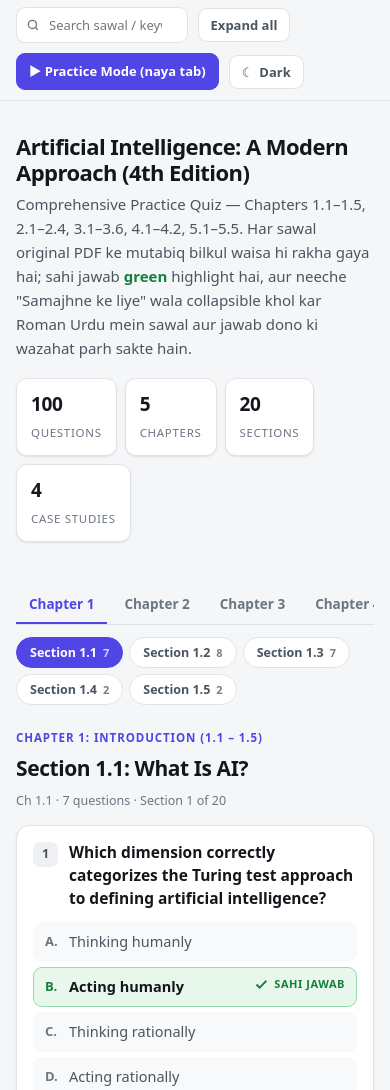
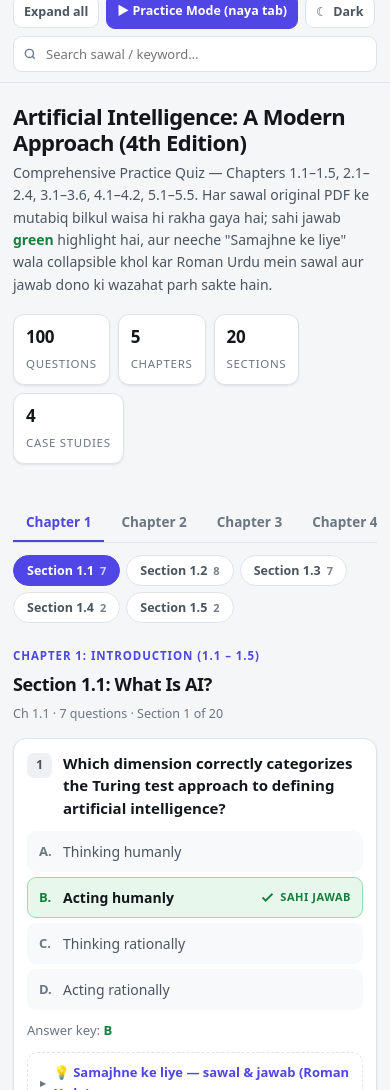
Before and after one commit to AlqamaShuja/ai-quiz-practice, a plain HTML site: page index.html in a window 390 px wide. Shown: the part 56-1146 px from the top of the page. Drawn offline with Linux system fonts and the light colour scheme.

Commit message:
mobile responsive polish

```diff
--- a/index.html
+++ b/index.html
@@ -172,6 +172,26 @@ details.exp > summary:hover{color:var(--tx)}
 code{font-family:var(--mono);font-size:.9em;background:var(--chip);padding:1px 5px;border-radius:5px;color:var(--tx)}
 .nores{padding:30px;text-align:center;color:var(--tx3);font-size:14px;display:none}
 footer{margin-top:40px;padding-top:18px;border-top:1px solid var(--bd);color:var(--tx3);font-size:12.5px}
+/* ---------- mobile ---------- */
+@media (max-width:620px){
+  .wrap{padding:0 13px 70px}
+  .top-in{padding-left:13px;padding-right:13px;gap:7px}
+  .brand p{display:none}
+  .btn{padding:7px 10px;font-size:12.5px}
+  .search input{width:100%;max-width:none}
+  .search{flex:1 1 100%;order:5}
+  .hero{padding:20px 0 4px}
+  .hero .sub{font-size:14px}
+  .stat{padding:8px 12px}
+  .stat b{font-size:17px}
+  .sechead h4{font-size:18px}
+  .q{padding:13px}
+  .qt{font-size:15px}
+  ol.opts li{font-size:14px;padding:9px 11px;flex-wrap:wrap}
+  .tick{margin-left:auto;padding-top:2px}
+  .ex p{font-size:14px}
+  .pager .btn{padding:9px 11px;font-size:12.5px}
+}
 @media print{
   header.top,.tabswrap,.note,.stats,.search,.btn,.pager,.srchnote{display:none !important}
   body{background:#fff;color:#000;font-size:11pt}
```
Also changed, not shown: AI-Quiz-Practice.html (+18 -0 lines).
